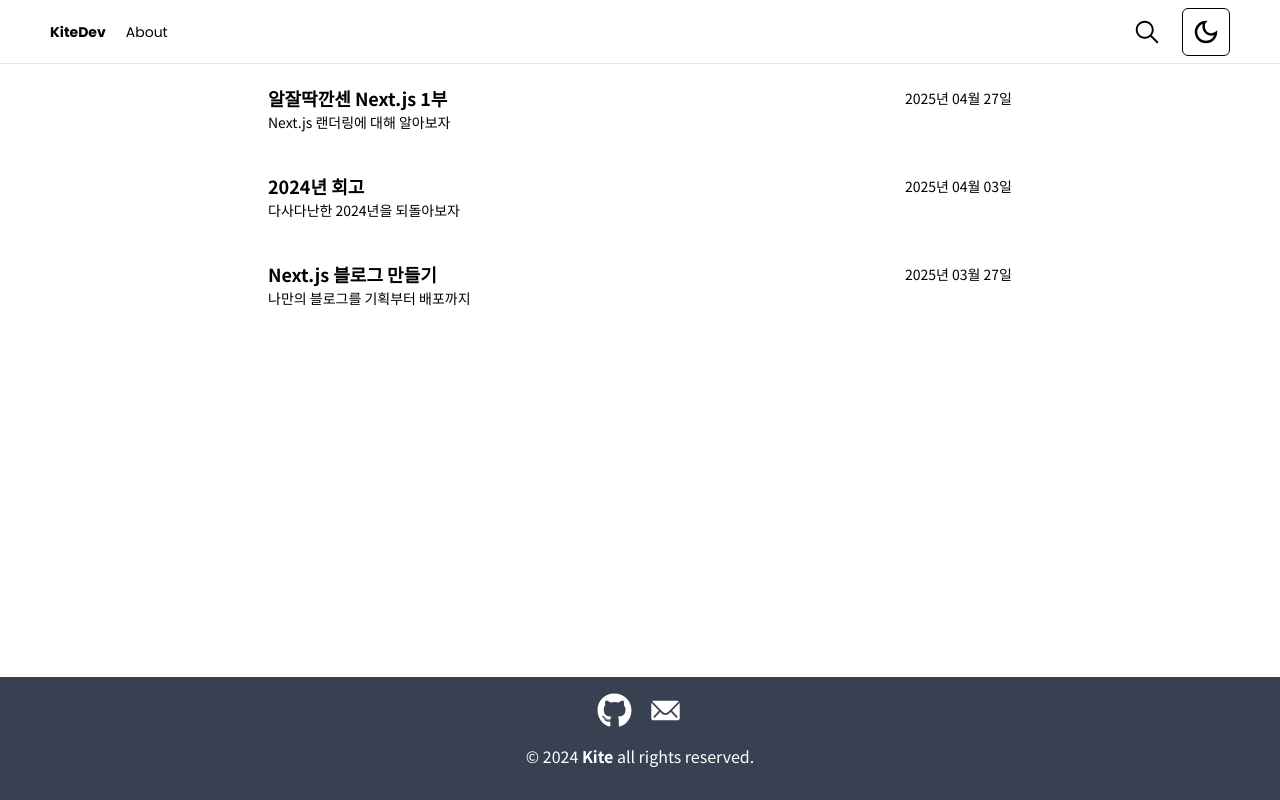
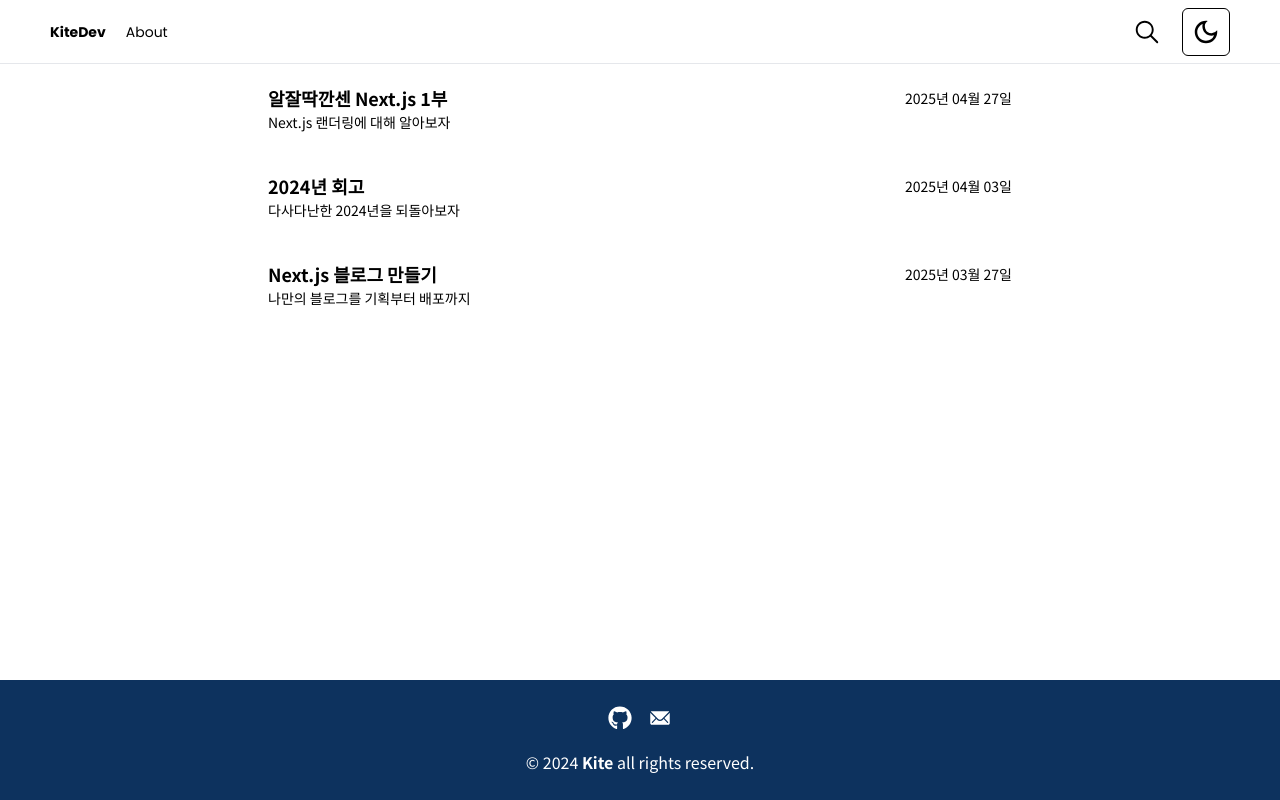
Before and after one commit to Blue-Kite/Blog, a Next.js app: page / in a window 1280 px wide. Built offline with nearby package versions, Linux system fonts and the light colour scheme.

Commit message:
style: footer 스타일 변경

```diff
--- a/src/components/layouts/Footer.tsx
+++ b/src/components/layouts/Footer.tsx
@@ -6,18 +6,16 @@ import { IoIosMail } from 'react-icons/io';
 
 export const Footer = () => {
   return (
-    <footer className='height-[100px] flex flex-col items-center justify-center bg-gray-700 text-center print:hidden'>
-      <div className='flex flex-col items-center justify-center gap-4 pt-4'>
-        <div className='flex justify-center gap-4'>
-          <Link href='https://github.com/Blue-Kite' target='_blank'>
-            <FaGithub size={35} color='white' />
-          </Link>
-          <IoIosMail size={35} color='white' />
-        </div>
-        <div className='mb-8 text-white'>
-          © {`${new Date().getFullYear()} `}
-          <span className='font-semibold'>Kite</span> all rights reserved.
-        </div>
+    <footer className='flex h-[120px] flex-col items-center justify-center gap-1 bg-blue-950 text-center print:hidden'>
+      <div className='mb-4 flex justify-center gap-4'>
+        <Link href='https://github.com/Blue-Kite' target='_blank'>
+          <FaGithub size={24} color='white' />
+        </Link>
+        <IoIosMail size={24} color='white' />
+      </div>
+      <div className='text-white'>
+        © {`${new Date().getFullYear()} `}
+        <span className='font-semibold'>Kite</span> all rights reserved.
       </div>
     </footer>
   );
--- a/src/components/post/PostDetail.tsx
+++ b/src/components/post/PostDetail.tsx
@@ -4,7 +4,7 @@ import { PostContainer } from './PostContainer';
 import { PostMatter } from '@/config/types';
 import Giscus from './Giscus';
 import { FaCalendarDays } from 'react-icons/fa6';
-import { parseToc } from '@/lib/post';
+//import { parseToc } from '@/lib/post';
 
 interface Props {
   post: {
@@ -15,7 +15,7 @@ interface Props {
 }
 
 export const PostDetail = ({ post }: Props) => {
-  const toc = parseToc(post.content);
+  //const toc = parseToc(post.content);
   //console.log(toc);
 
   return (
--- a/tailwind.config.ts
+++ b/tailwind.config.ts
@@ -8,7 +8,23 @@ export default {
       sans: ['var(--noto_sans_kr)'],
       poppins: ['var(--poppins)'],
     },
-    extend: {},
+    extend: {
+      colors: {
+        blue: {
+          '50': '#ecfaff',
+          '100': '#d5f2ff',
+          '200': '#b5ebff',
+          '300': '#82e0ff',
+          '400': '#47cbff',
+          '500': '#1daeff',
+          '600': '#058fff',
+          '700': '#0077f6',
+          '800': '#0763cf',
+          '900': '#0d529b',
+          '950': '#0d325e',
+        },
+      },
+    },
   },
   plugins: [require('@tailwindcss/typography')],
 } satisfies Config;
```
